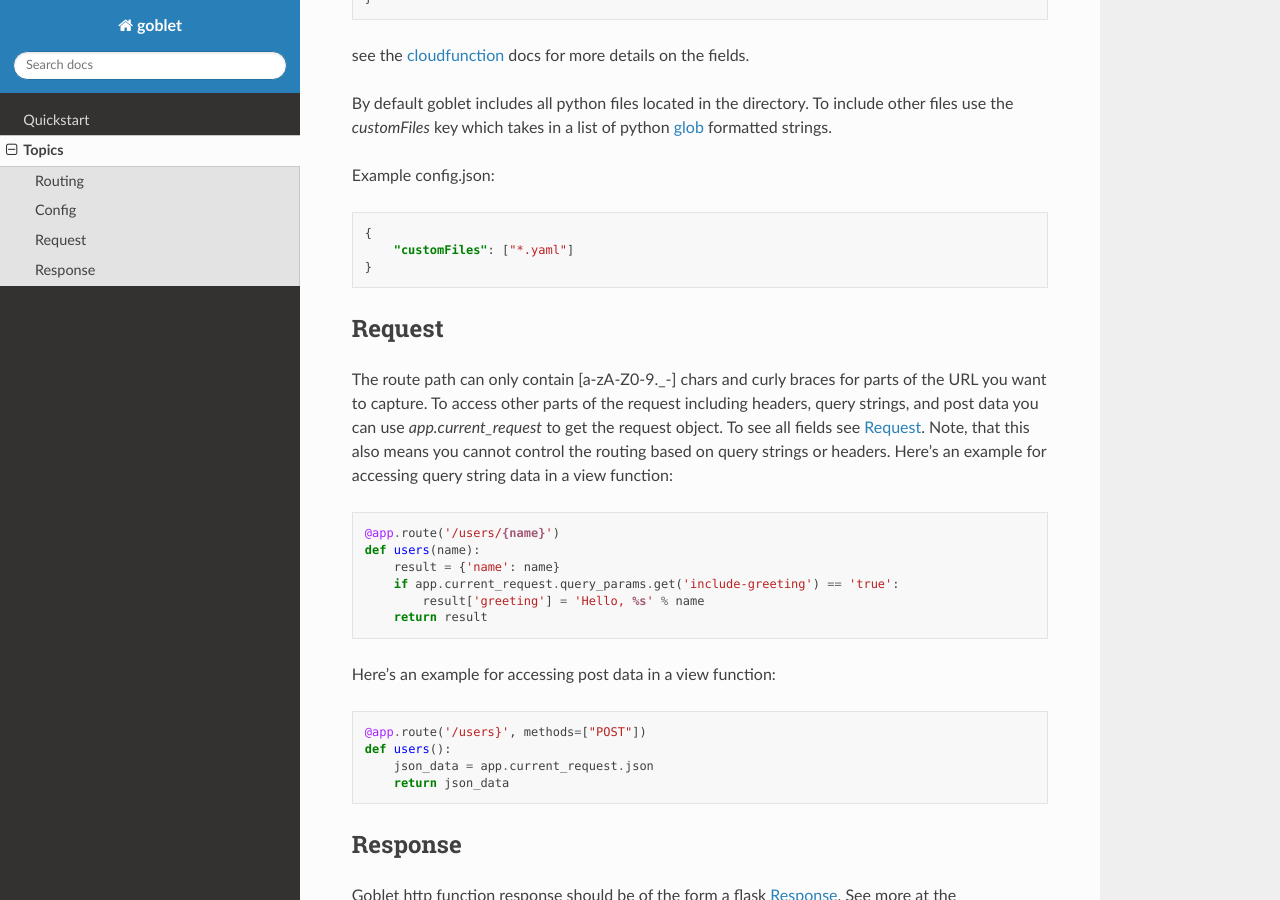
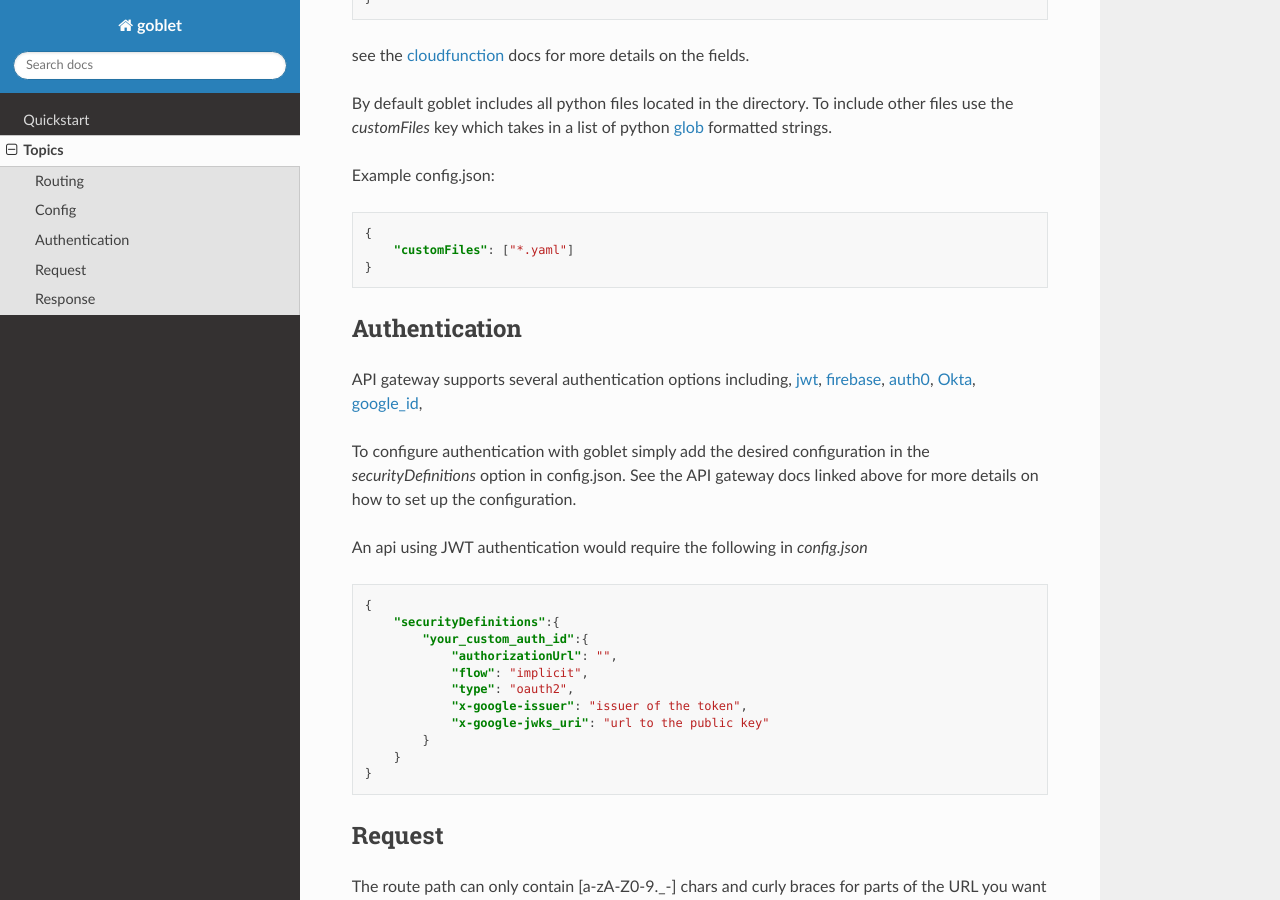
Before and after one commit to goblet/goblet, a Sphinx documentation site: the page built from docs/source/topics.rst, in a window 1280 px wide and 900 px high, scrolled down 1707 px. Built offline with Sphinx 7.4.7 and the Read the Docs theme 2.0.0, drawn with Linux system fonts in a browser that asks for light colours.

Commit message:
Authentication (#9)
* authentication based on api gateway documentation

```diff
--- a/docs/source/topics.rst
+++ b/docs/source/topics.rst
@@ -95,6 +95,35 @@ Example config.json:
 
 .. _GLOB: https://docs.python.org/3/library/glob.html
 
+Authentication
+^^^^^^^^^^^^^
+API gateway supports several authentication options including, `jwt`_, `firebase`_, `auth0`_, `Okta`_, `google_id`_,
+
+.. _JWT: https://cloud.google.com/api-gateway/docs/authenticating-users-jwt
+.. _firebase: https://cloud.google.com/api-gateway/docs/authenticating-users-firebase
+.. _auth0: https://cloud.google.com/api-gateway/docs/authenticating-users-auth0
+.. _Okta: https://cloud.google.com/api-gateway/docs/authenticating-users-okta
+.. _google_id: https://cloud.google.com/api-gateway/docs/authenticating-users-googleid
+
+To configure authentication with goblet simply add the desired configuration in the `securityDefinitions` option in config.json. See the
+API gateway docs linked above for more details on how to set up the configuration.
+
+An api using JWT authentication would require the following in `config.json`
+
+.. code:: json
+
+    {
+        "securityDefinitions":{
+            "your_custom_auth_id":{
+                "authorizationUrl": "",
+                "flow": "implicit",
+                "type": "oauth2",
+                "x-google-issuer": "issuer of the token",
+                "x-google-jwks_uri": "url to the public key"
+            }
+        }
+    }
+
 Request
 ^^^^^^^^^^^^^
 
--- a/goblet/__version__.py
+++ b/goblet/__version__.py
@@ -1,3 +1,3 @@
-VERSION = (0, 2, 4)
+VERSION = (0, 2, 5)
 
 __version__ = '.'.join(map(str, VERSION))
```
Also changed, not shown: README.md (+1 -1 lines), 2 other files.
